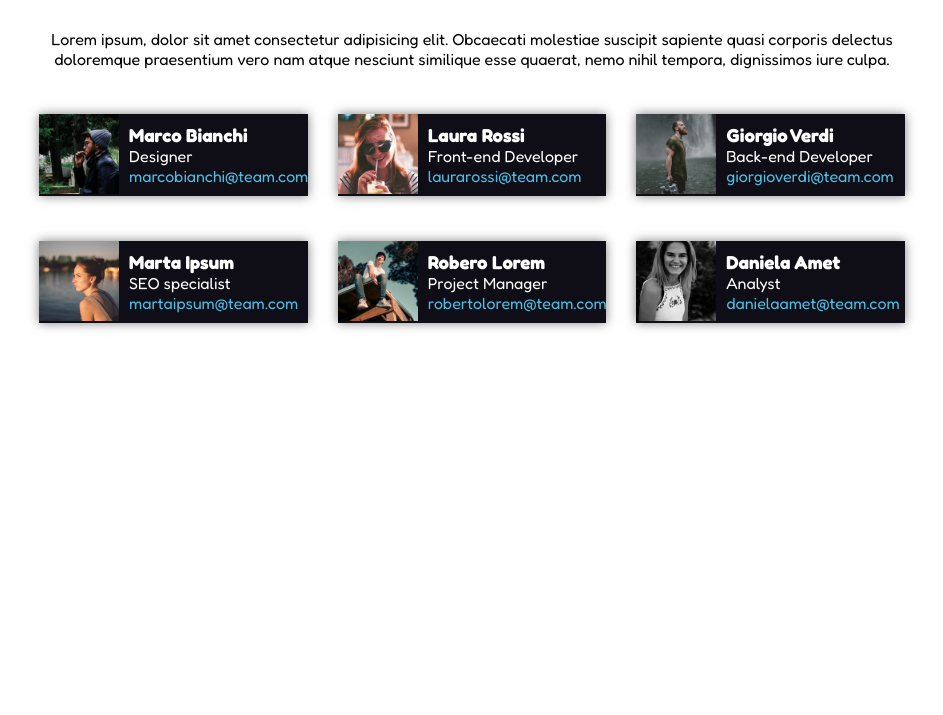
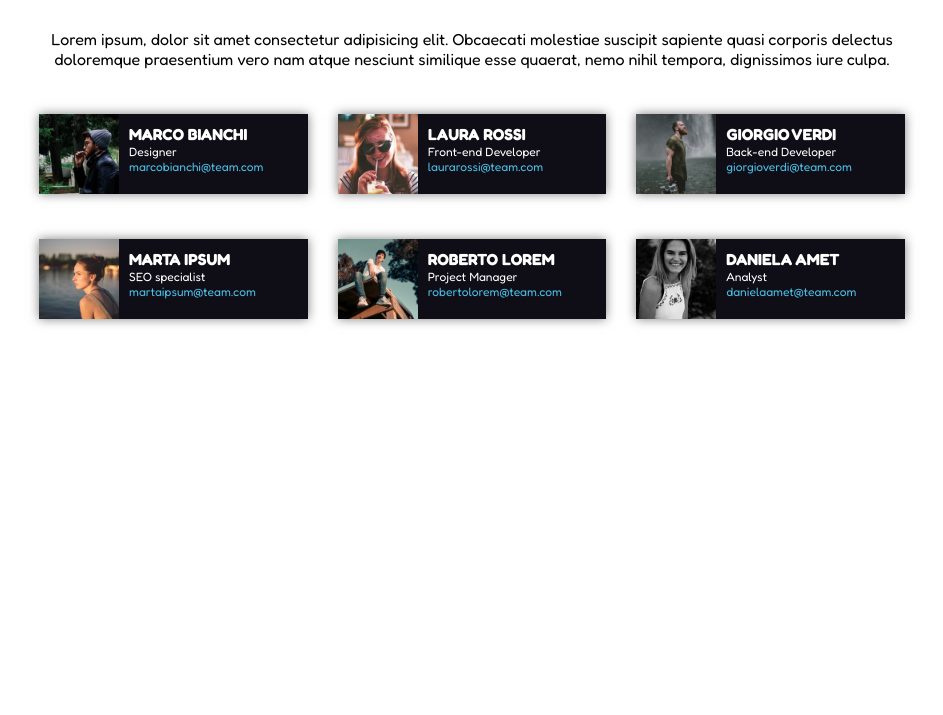
Before and after one commit to Neo-Machina/html-css-float-cards, a plain HTML site: page index.html in a window 1280 px wide. Shown: the part 85-800 px from the top of the page, without its empty margins (168-1111 px from the left). Drawn offline with Linux system fonts and the light colour scheme.

Commit message:
Font-size

```diff
--- a/css/style.css
+++ b/css/style.css
@@ -64,3 +64,11 @@ h1 {
 .email-color {
     color: #4cbee4;
 }
+
+.text-size {
+    font-size: 12px;
+}
+
+.email-color space {
+    padding: 5px 0;
+}
--- a/index.html
+++ b/index.html
@@ -17,7 +17,7 @@
         <div class="container">
             <div class="section1">
                 <!-- SECTION 1 -->
-                <h1>Meet our team</h1>
+                <h1>Meet Our Team</h1>
                 <p>Lorem ipsum, dolor sit amet consectetur adipisicing elit. Obcaecati molestiae suscipit sapiente quasi corporis delectus doloremque praesentium vero nam atque nesciunt similique esse quaerat, nemo nihil tempora, dignissimos iure culpa.</p>
             </div>
 
@@ -29,9 +29,11 @@
                         <img src="img/male1.png" alt="male1">
 
                         <div class="content">
-                            <h3>Marco Bianchi</h3>
+                            <h4>MARCO BIANCHI</h4>
+                            <div class="text-size">
                                 <div>Designer</div>
-                            <div><span class="email-color">marcobianchi@team.com</span></div>
+                                <div><span class="email-color space">marcobianchi@team.com</span></div>
+                            </div>
                         </div>
                     </div>
                 </div>
@@ -41,9 +43,11 @@
                         <img src="img/female1.png" alt="female1">
 
                         <div class="content">
-                            <h3>Laura Rossi</h3>
+                            <h4>LAURA ROSSI</h4>
+                            <div class="text-size">
                                 <div>Front-end Developer</div>
                                 <div><span class="email-color">laurarossi@team.com</span></div>
+                            </div>
                         </div>
                     </div>
                 </div>
@@ -53,9 +57,11 @@
                         <img src="img/male2.png" alt="male2">
 
                         <div class="content">
-                            <h3>Giorgio Verdi</h3>
+                            <h4>GIORGIO VERDI</h4>
+                            <div class="text-size">
                                 <div>Back-end Developer</div>
                                 <div><span class="email-color">giorgioverdi@team.com</span></div>
+                            </div>
                         </div>
                     </div>
                 </div>
@@ -65,9 +71,11 @@
                         <img src="img/female2.png" alt="female2">
 
                         <div class="content">
-                            <h3>Marta Ipsum</h3>
+                            <h4>MARTA IPSUM</h4>
+                            <div class="text-size">
                                 <div>SEO specialist</div>
                                 <div><span class="email-color">martaipsum@team.com</span></div>
+                            </div>
                         </div>
                     </div>
                 </div>
@@ -77,9 +85,11 @@
                         <img src="img/male3.png" alt="male3">
 
                         <div class="content">
-                            <h3>Robero Lorem</h3>
+                            <h4>ROBERTO LOREM</h4>
+                            <div class="text-size">
                                 <div>Project Manager</div>
                                 <div><span class="email-color">robertolorem@team.com</span></div>
+                            </div>
                         </div>
                     </div>
                 </div>
@@ -89,9 +99,11 @@
                         <img src="img/female3.png" alt="female3">
 
                         <div class="content">
-                            <h3>Daniela Amet</h3>
+                            <h4>DANIELA AMET</h4>
+                            <div class="text-size">
                                 <div>Analyst</div>
                                 <div><span class="email-color">danielaamet@team.com</span></div>
+                            </div>
                         </div>
                     </div>
                 </div>
```
Lines whose indentation alone changed are shown as unchanged.
